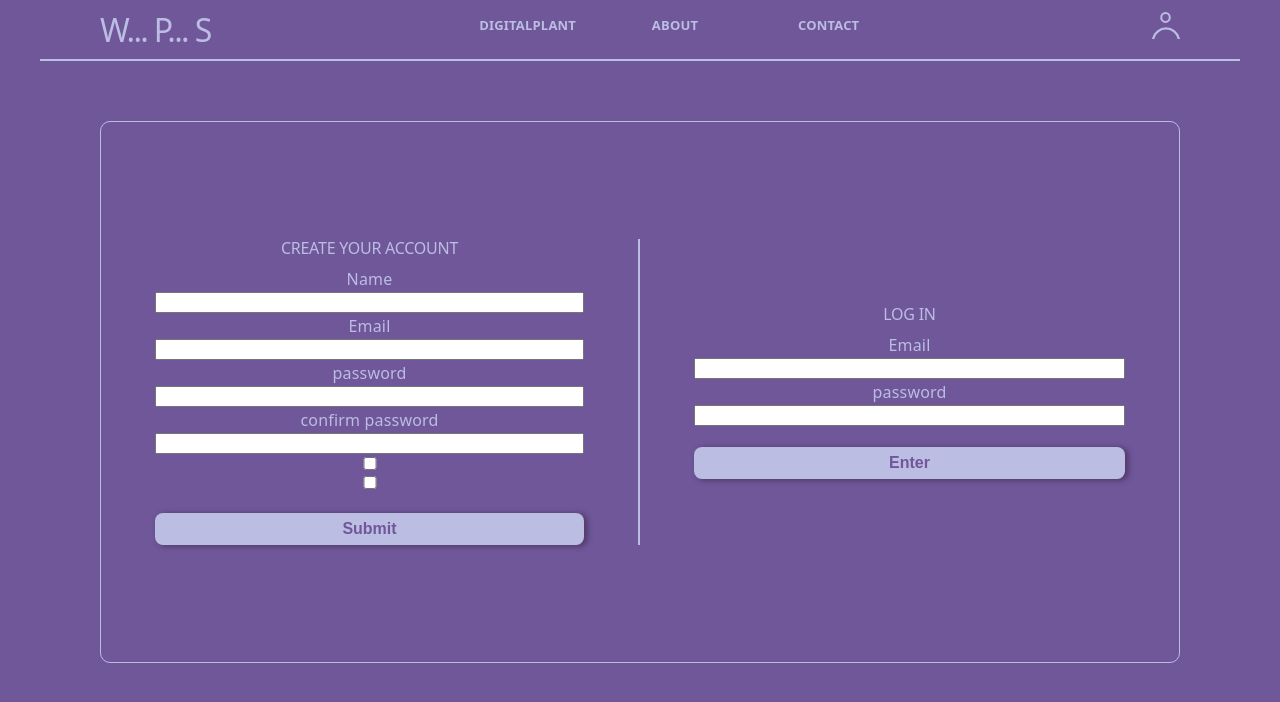
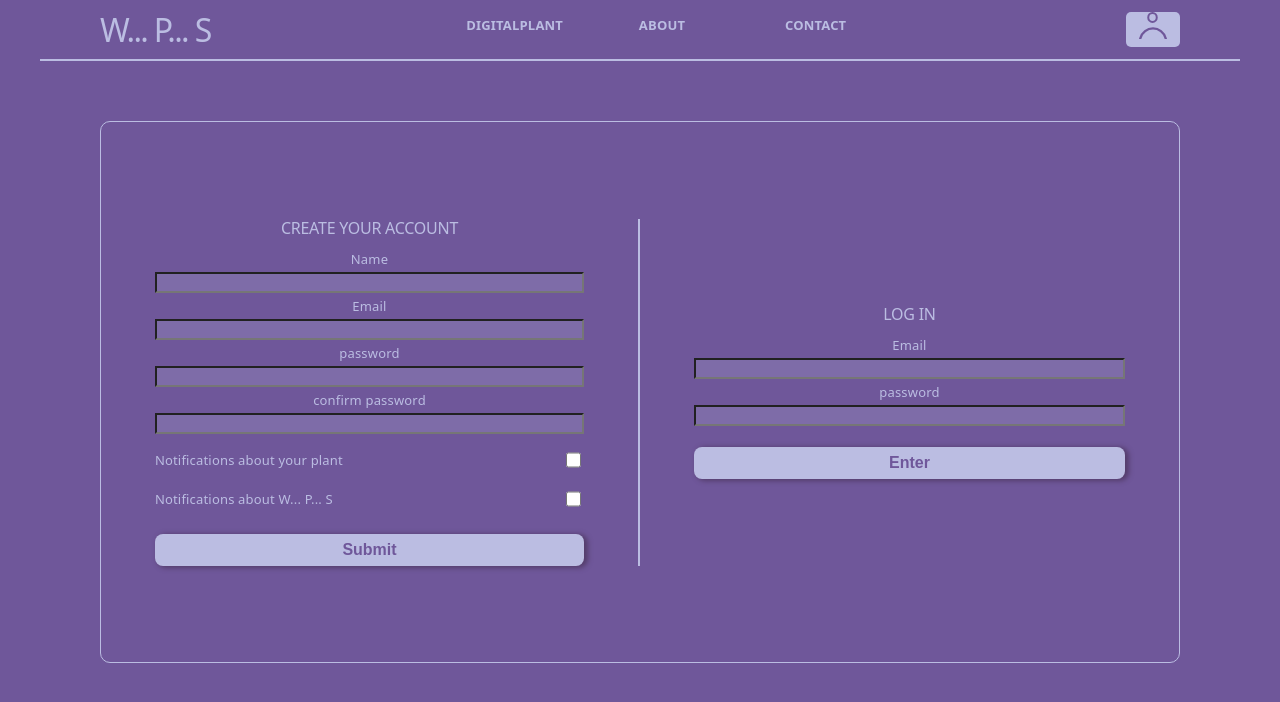
Before and after one commit to andervallejolarre/web_app_project, a React (Vite) app in the folder front-end/: page /account in a window 1280 px wide. Shown: the top 702 px of the page. Built offline with nearby package versions, Linux system fonts and the light colour scheme; no server answers.

Commit message:
UI-almost-done

```diff
--- a/front-end/src/App.css
+++ b/front-end/src/App.css
@@ -7,6 +7,12 @@ body {
     h2 {
         color: #bbbde2;
         font-stretch: extra-expanded;
+    }
+
+    input[type="checkbox"] {
+        width: 15px;
+        accent-color: rgb(84, 61, 107);
+        cursor: pointer;
     }
 
     button {
@@ -39,11 +45,24 @@ body {
         font-weight: 700;
         font-stretch: extra-expanded;
         text-decoration: none;
+        padding: 0 1em;
         color: #bbbde2;
 
         .accountIcon {
             #Vector {
                 stroke: #bbbde2;
+            }
+        }
+    }
+
+    .navlink.active{
+        background-color: #bbbde2;
+        border-radius: 5px;
+        color:#6F579A;
+
+        .accountIcon {
+            #Vector {
+                stroke:#6F579A;
             }
         }
     }
@@ -68,13 +87,25 @@ body {
     align-content: center;
     display: grid;
     grid-template-columns: 50% 50%;
+    font-size: small;
 
-    h2, label{
-            font-size: medium;
-        }
+    h2 {
+        font-size: medium;
+    }
 
-    button{
+    button {
         margin-top: 5%;
+    }
+
+    .textInput {
+        background-color: rgb(187 189 226 / 20%);
+        color: white;
+    }
+
+    .checkInput {
+        display: flex;
+        justify-content: space-between;
+        margin-top: 1em;
     }
 
     .createAccount {
@@ -82,9 +113,10 @@ body {
         display: flex;
         flex-direction: column;
         padding: 0 10%;
-        border-right: solid 2px
+        border-right: solid 2px;
     }
-    .login{
+
+    .login {
         justify-content: center;
         display: flex;
         flex-direction: column;
@@ -135,9 +167,19 @@ body {
         position: relative;
         top: -15px;
     }
-    button{
+
+    button {
         margin: 2% 25%;
     }
+}
+
+.home {
+    max-width: 1200px;
+    height: 540px;
+    margin: 5%;
+    border: solid 1px;
+    border-radius: 10px;
+    align-content: center;
 }
 
 .screen {
@@ -168,13 +210,17 @@ body {
             top: 181px;
             left: -183px;
             transform: rotate(270deg);
-            border-bottom: solid 1px;
+            /*border-bottom: solid 1px;*/
 
             p {
                 font-size: xx-small;
                 font-stretch: extra-expanded;
                 font-weight: 600;
                 margin: 0 auto;
+            }
+
+            .selected{
+                border-bottom: solid 1px;
             }
         }
 
--- a/front-end/src/components/Action.jsx
+++ b/front-end/src/components/Action.jsx
@@ -16,8 +16,6 @@ function Action(props) {
             console.log(e);
         }
     }
-
-    console.log(props.state.hidration)
 
     return (
         <>
--- a/front-end/src/components/Contentbar.jsx
+++ b/front-end/src/components/Contentbar.jsx
@@ -5,9 +5,9 @@ function Contentbar (props) {
 
     return(
         <div className='contentbar'>
-            <p onClick={() => props.showScreen(0)}>PERIOD BALANCE</p>
-            <p onClick={() => props.showScreen(1)}>PLANT INFO</p>
-            <p onClick={() => props.showScreen(2)}>WEATHER</p>
+            {props.screenInfo == 0 ? <p className="selected" onClick={() => props.showScreen(0)}>PERIOD BALANCE</p> : <p className="not-selected" onClick={() => props.showScreen(0)}>PERIOD BALANCE</p>}
+            {props.screenInfo == 1 ? <p className="selected" onClick={() => props.showScreen(1)}>PLANT INFO</p> : <p className="not-selected" onClick={() => props.showScreen(1)}>PLANT INFO</p>}
+            {props.screenInfo == 2 ? <p className="selected" onClick={() => props.showScreen(2)}>WEATHER</p> : <p className="not-selected" onClick={() => props.showScreen(2)}>WEATHER</p>}
             </div>
     )
 }
--- a/front-end/src/views/Account.jsx
+++ b/front-end/src/views/Account.jsx
@@ -88,23 +88,29 @@ function Account(props) {
                     <form className='createAccount' onChange={handleChangeForm1} onSubmit={handleSubmit}>
                         <h2>CREATE YOUR ACCOUNT</h2>
                         <label>Name</label>
-                        <input type='text' name='name' />
+                        <input className="textInput" type='text' name='name' />
                         <label>Email</label>
-                        <input type='email' name='email' />
+                        <input className="textInput" type='email' name='email' />
                         <label>password</label>
-                        <input type='text' name='password' />
+                        <input className="textInput" type='text' name='password' />
                         <label>confirm password</label>
-                        <input type='text' name='password2' />
-                        <input type="checkbox" name='plantNotif' />
-                        <input type="checkbox" name='newsNotif' />
+                        <input className="textInput" type='text' name='password2' />
+                        <div className="checkInput">
+                            <label>Notifications about your plant</label>
+                            <input type="checkbox" name='plantNotif' />
+                        </div>
+                        <div className="checkInput">
+                            <label>Notifications about W... P... S </label>
+                            <input type="checkbox" name='newsNotif' />
+                        </div>
                         <button>Submit</button>
                     </form>
                     <form className='login' onChange={handleChangeForm2} onSubmit={handleSubmit2}>
                         <h2>LOG IN</h2>
                         <label>Email</label>
-                        <input type='email' name='email' />
+                        <input className="textInput" type='email' name='email' />
                         <label>password</label>
-                        <input type='text' name='password' />
+                        <input className="textInput" type='text' name='password' />
                         <button>Enter</button>
                     </form>
                 </div>
@@ -117,8 +123,8 @@ function Account(props) {
             <section>
                 <ClientInfo />
                 <section className="logout">
-                <h2>HERE YOU CAN</h2>
-                <button onClick={props.logout}>Log Out</button>
+                    <h2>HERE YOU CAN</h2>
+                    <button onClick={props.logout}>Log Out</button>
                 </section>
             </section>
         )
--- a/front-end/src/views/DigitalPlant.jsx
+++ b/front-end/src/views/DigitalPlant.jsx
@@ -42,7 +42,7 @@ function DigitalPlant(props) {
             <>
                 <section className="screen">
                     <div className="dataBox">
-                        <Contentbar showScreen={showScreen} />
+                        <Contentbar showScreen={showScreen} screenInfo={screenInfo}/>
                         <Weather passData={passData} screen={screenInfo} />
                         <PlantType screen={screenInfo} />
                         <Balance weatherData={weather} screen={screenInfo} />
@@ -72,7 +72,7 @@ function DigitalPlant(props) {
         )
     } else {
         return (
-            <div className="accountSec">
+            <div className="home">
                 <section>
                 <h2>Log In to check on your Plant</h2>
                 <NavLink to="/account"><button>Account</button></NavLink>
```
